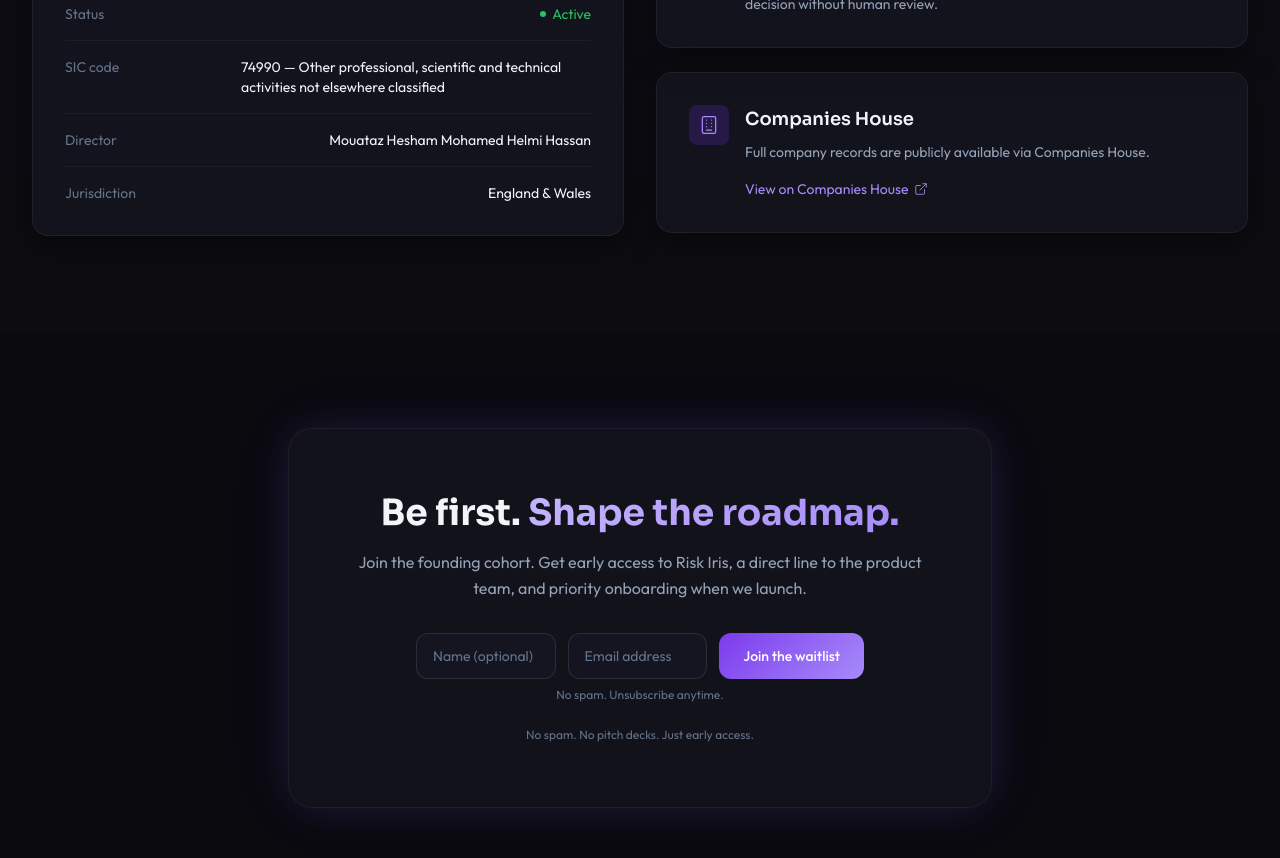
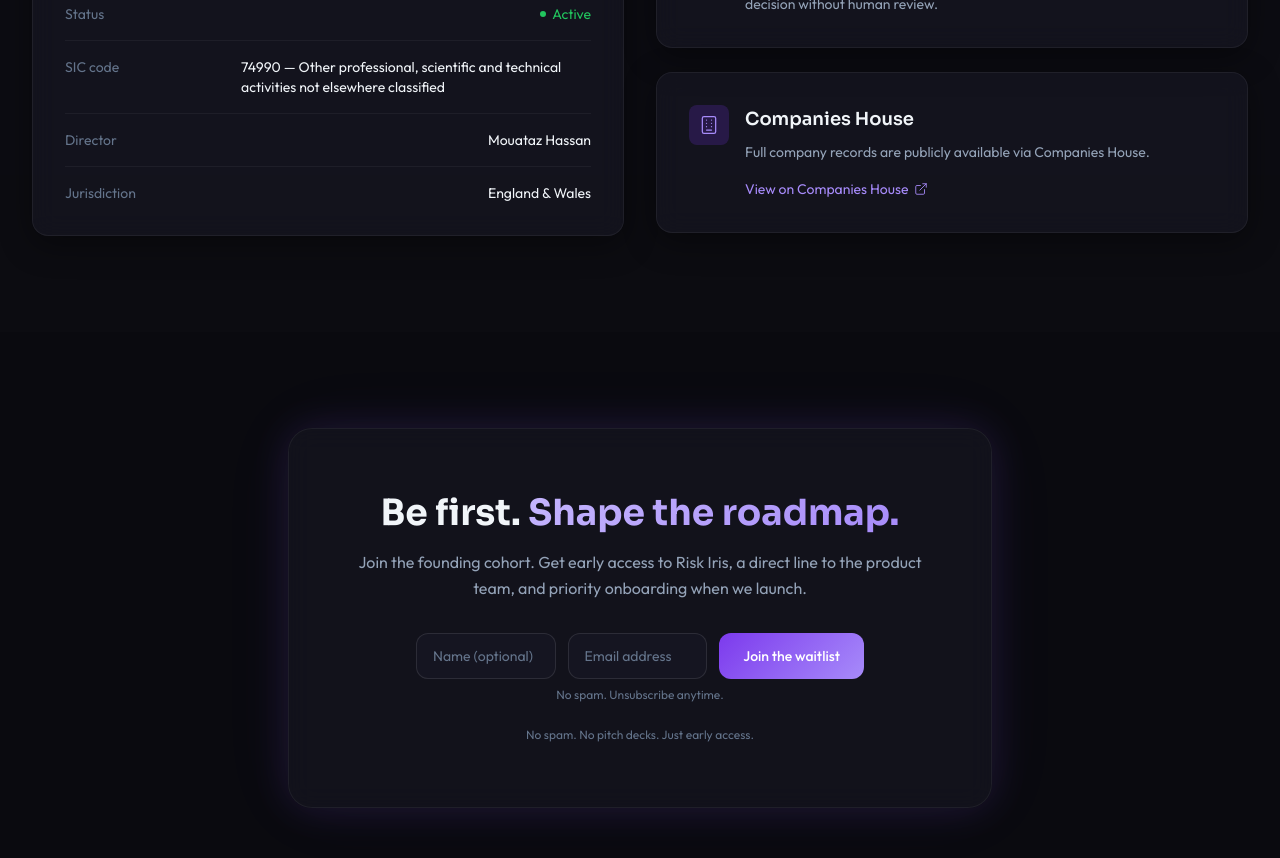
Before and after one commit to corporateresearch/RiskIrisLandingPage, a Next.js app: page / in a window 1280 px wide. Shown: the part 7700-8558 px from the top of the page. Built offline with nearby package versions, Linux system fonts and the light colour scheme.

Commit message:
Update director/PSC name to Mouataz Hassan

```diff
--- a/src/components/AboutCompany.tsx
+++ b/src/components/AboutCompany.tsx
@@ -10,8 +10,8 @@ const companyData = {
   registeredAddress: "14859, 182-184 High Street North, London, United Kingdom, E6 2JA",
   sicCode: "74990",
   sicDescription: "Other professional, scientific and technical activities not elsewhere classified",
-  director: "Mouataz Hesham Mohamed Helmi Hassan",
-  psc: "Mouataz Hesham Mohamed Helmi Hassan",
+  director: "Mouataz Hassan",
+  psc: "Mouataz Hassan",
   jurisdiction: "England & Wales",
 }
 
```
